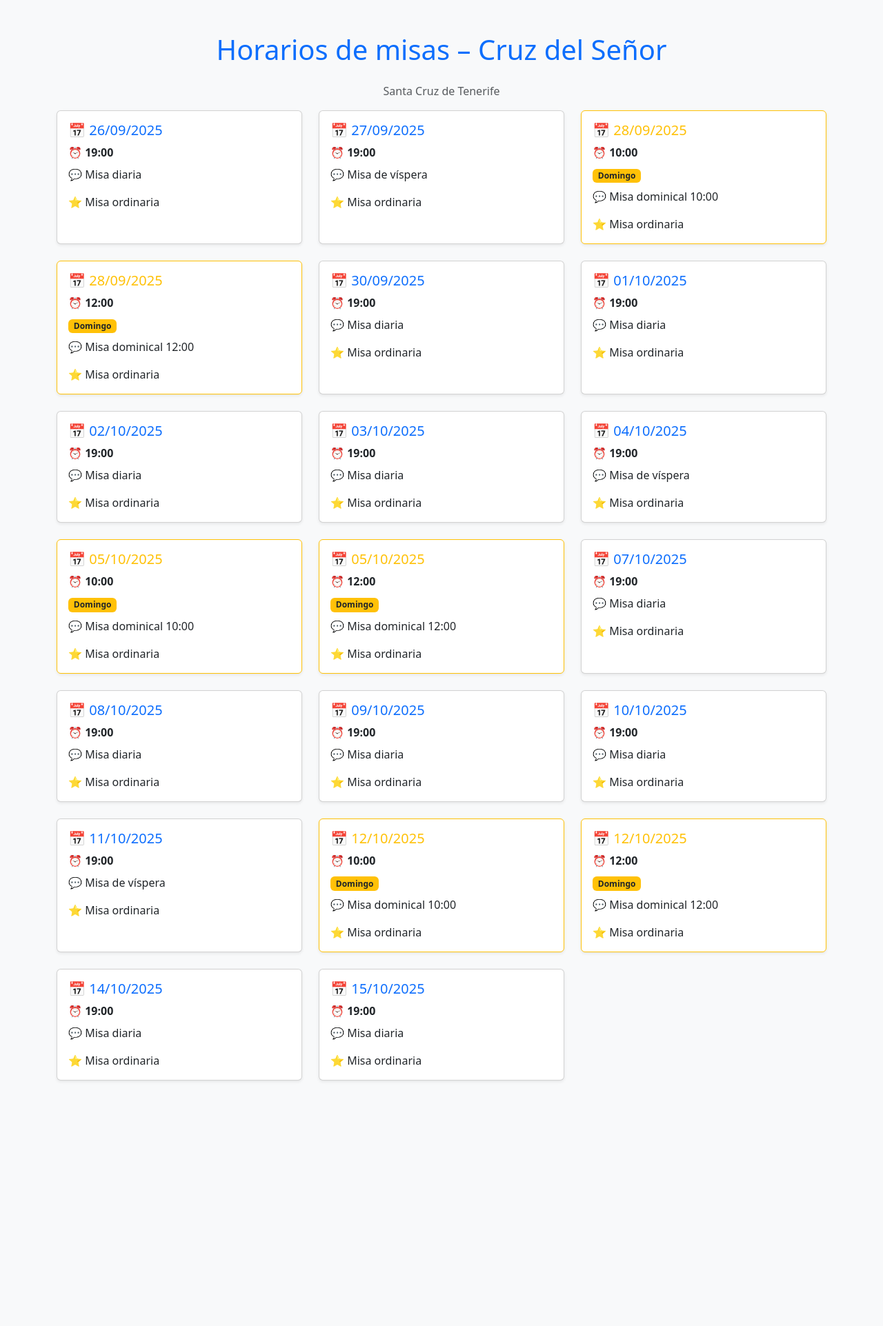
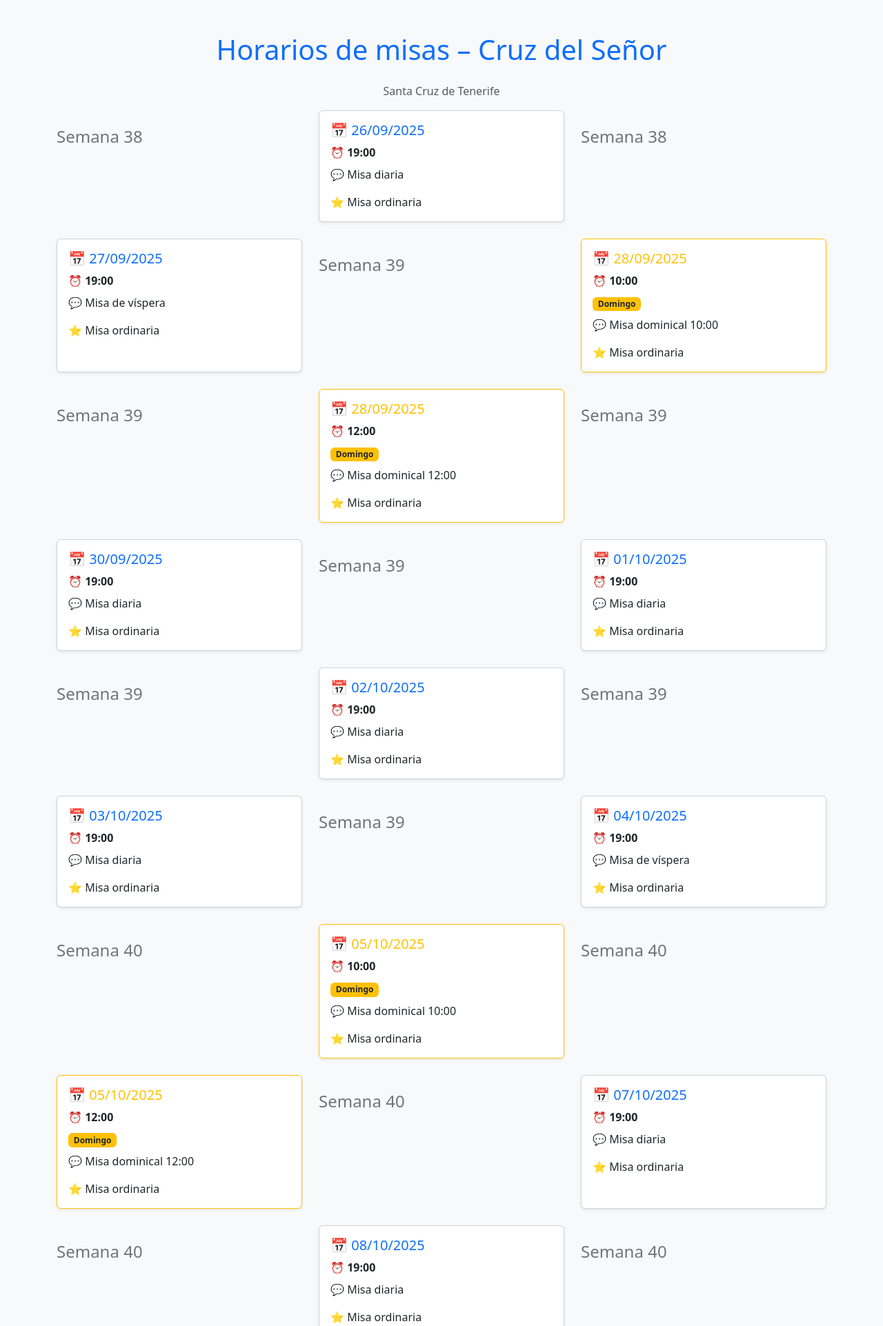
Before and after one commit to jesb1971/parroquiaapp-backend, a FastAPI app: page /demo in a window 1280 px wide. Shown: the top 1923 px of the page at 69% size. Before the commit the page ends 1568 px from the top, so only its background shows below. Run offline with FastAPI, Linux system fonts and the light colour scheme; data comes from the database, SQL or seed files in the repository.

Commit message:
UI FINAL: agrupar misas por semanas

```diff
--- a/app/templates/misas_demo.html
+++ b/app/templates/misas_demo.html
@@ -5,7 +5,6 @@
     <meta name="viewport" content="width=device-width, initial-scale=1.0">
     <title>Horarios de misas</title>
     <link rel="stylesheet" href="https://cdn.jsdelivr.net/npm/bootstrap@5.3.2/dist/css/bootstrap.min.css">
-    <!-- Favicon -->
     <link rel="icon" href="/static/favicon.ico" type="image/x-icon">
 </head>
 <body class="bg-light">
@@ -14,34 +13,40 @@
         <p class="text-center text-muted">{{ parroquia.direccion }}</p>
 
         <div class="row row-cols-1 row-cols-md-3 g-4">
+            {% set semana_actual = None %}
+
             {% for misa in misas %}
+            {% set semana = misa.fecha.strftime("%U") %}
+
+            {% if semana != semana_actual %}
+                <div class="col-12">
+                    <h4 class="mt-4 text-secondary">
+                        Semana {{ semana }}
+                    </h4>
+                </div>
+                {% set semana_actual = semana %}
+            {% endif %}
+
             <div class="col">
-
-                <!-- 🔥 DETECCIÓN DE DOMINGO -->
                 {% set es_domingo = misa.fecha.weekday() == 6 %}
 
                 <div class="card shadow-sm h-100 {% if es_domingo %}border-warning{% endif %}">
                     <div class="card-body">
 
-                        <!-- FECHA -->
                         <h5 class="card-title {% if es_domingo %}text-warning{% else %}text-primary{% endif %}">
                             📅 {{ misa.fecha.strftime("%d/%m/%Y") }}
                         </h5>
 
-                        <!-- HORA -->
                         <p class="mb-2">
                             ⏰ <strong>{{ misa.fecha.strftime("%H:%M") }}</strong>
                         </p>
 
-                        <!-- ETIQUETA DOMINGO -->
                         {% if es_domingo %}
                         <span class="badge bg-warning text-dark mb-2">Domingo</span>
                         {% endif %}
 
-                        <!-- DESCRIPCIÓN -->
                         <p class="card-text">💬 {{ misa.descripcion }}</p>
 
-                        <!-- TIPO -->
                         <p class="card-text">
                             ⭐ {% if misa.es_festiva %}Misa festiva{% else %}Misa ordinaria{% endif %}
                         </p>
```
